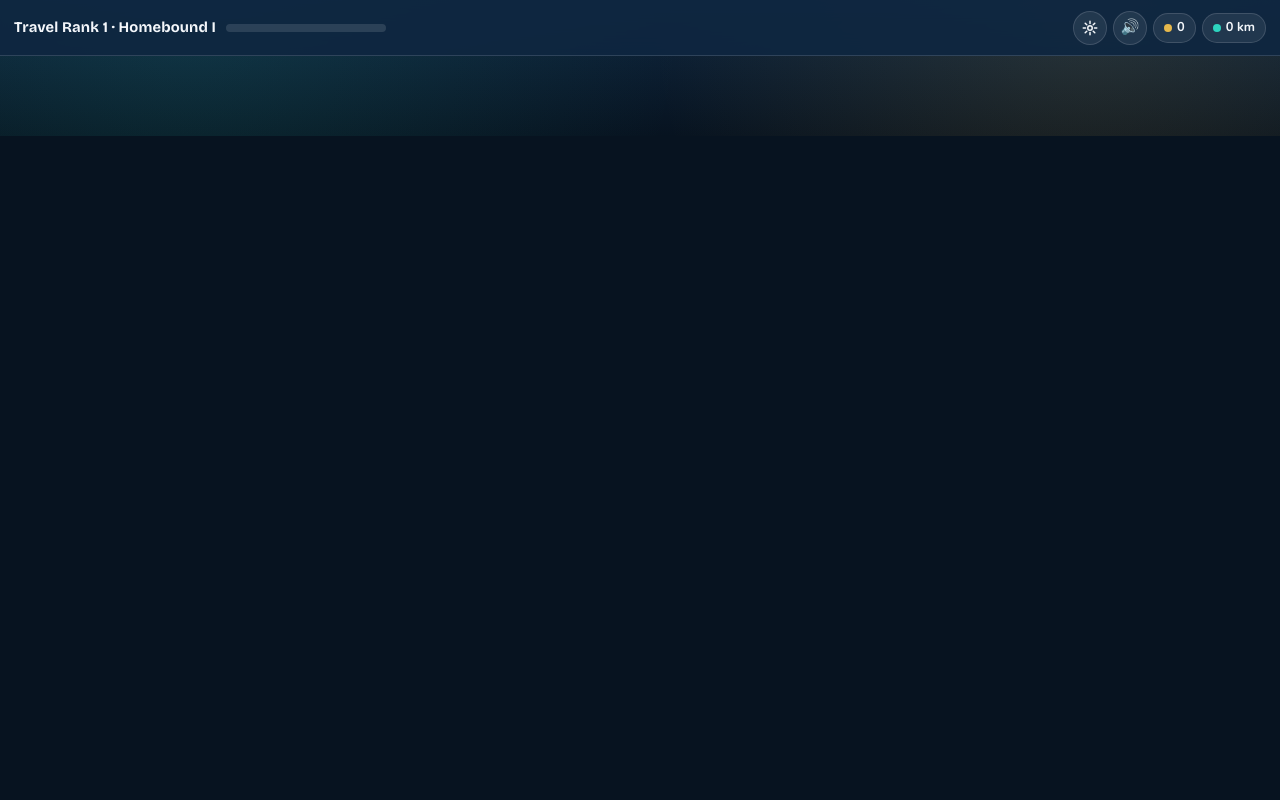
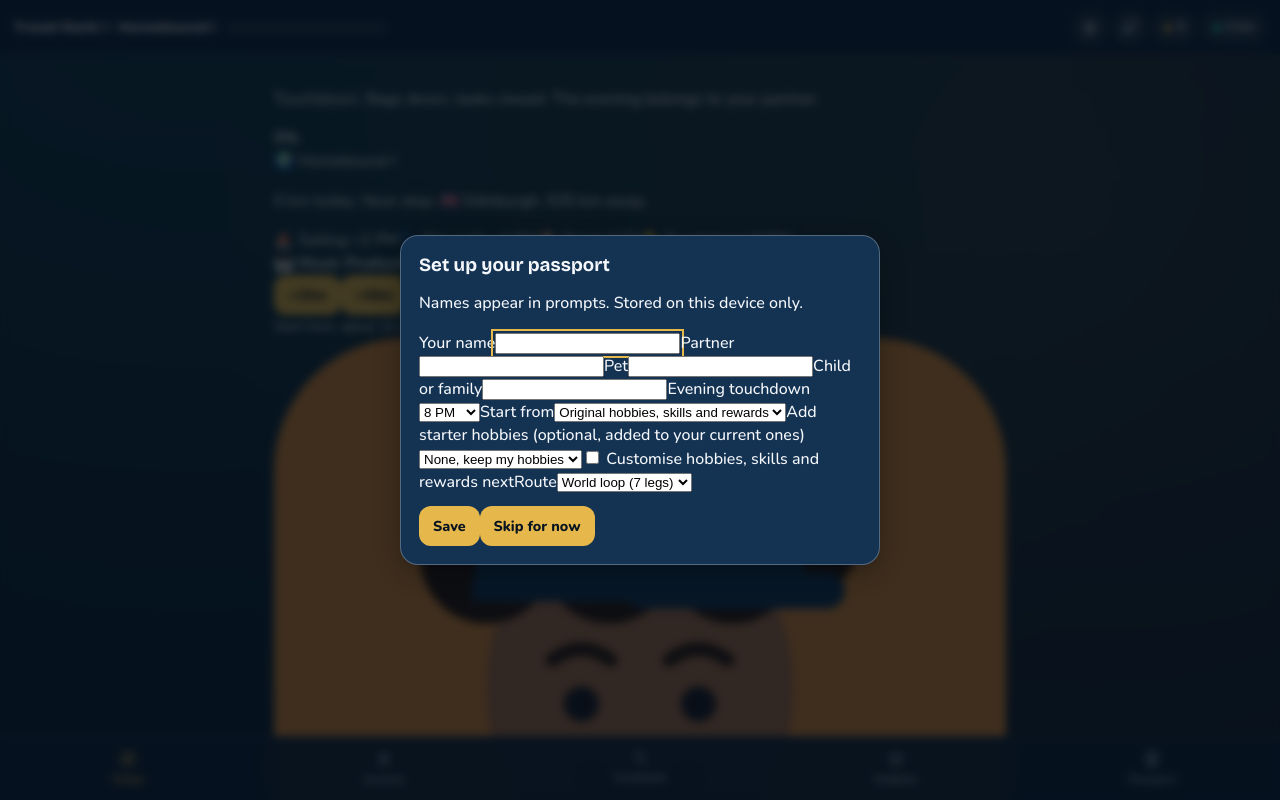
Before and after one commit to pmorange1/Audhd-planner, a plain HTML site: page index.html in a window 1280 px wide. Shown: the top 800 px of the page. Drawn offline with nearby package versions, Linux system fonts and the light colour scheme.

Commit message:
Add files via upload

```diff
--- a/index.html
+++ b/index.html
@@ -25,8 +25,8 @@
     <span class="chip km" id="ck"><i></i><b id="kmv">0 km</b></span>
   </div>
 </header>
-<main id=></main>
-<nav class=></nav>
+<main id="app"></main>
+<nav id="nav" class="nav"></nav>
 <div class="toast" id="toast" hidden role="status"></div>
 <div class="modal" id="modal" hidden><div class="dlg" role="dialog" aria-modal="true"><div id="mb"></div></div></div>
 <script src="data.js"></script>
```
